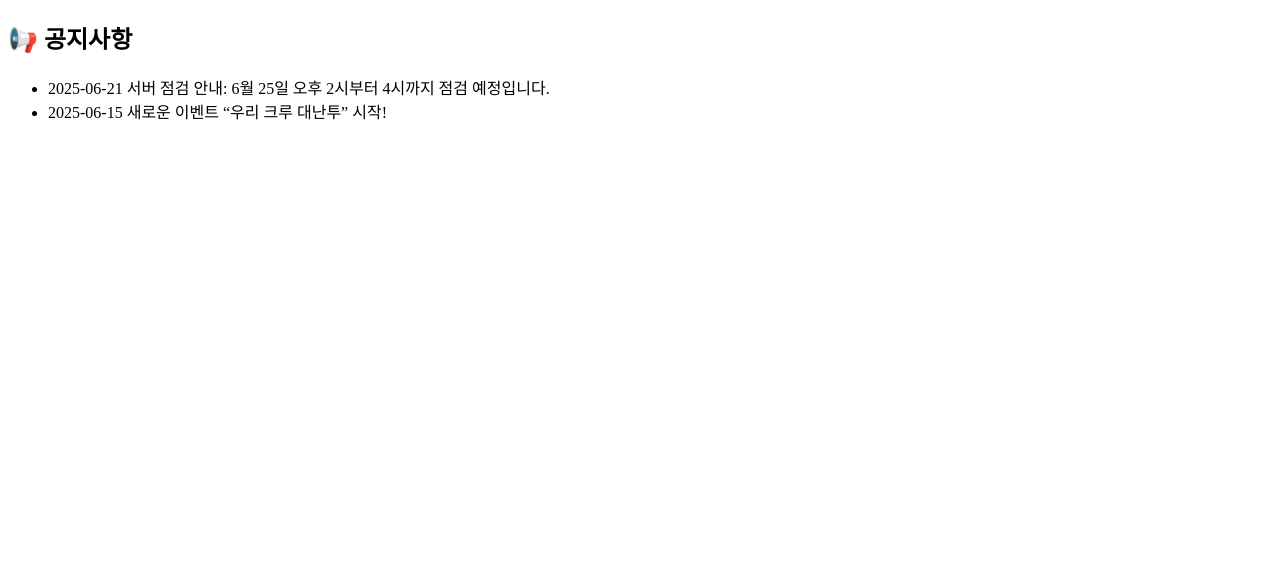
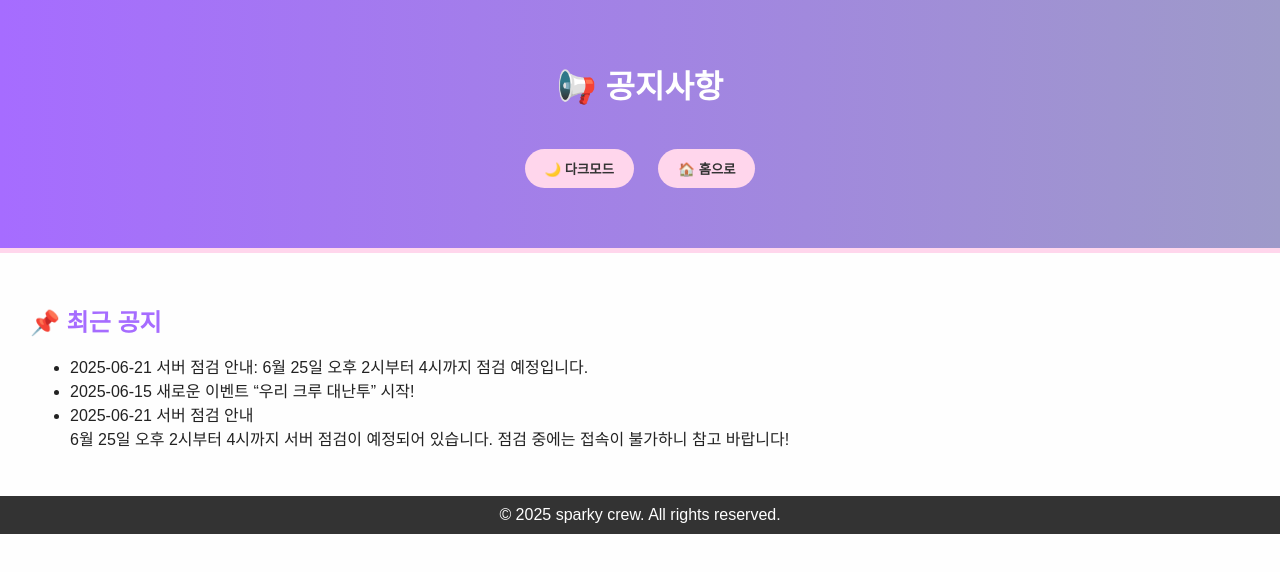
Before and after one commit to sky0427-coduck/sky0427-coduck.github.io, a plain HTML site: page notice.html in a window 1280 px wide. Drawn offline with Linux system fonts and the light colour scheme.

Commit message:
공지사항-메인 연결

```diff
--- a/notice.html
+++ b/notice.html
@@ -4,9 +4,20 @@
   <meta charset="UTF-8" />
   <meta name="viewport" content="width=device-width, initial-scale=1.0" />
   <title>공지사항</title>
+  <link rel="stylesheet" href="css/style.css" />
+  <script src="js/script.js"></script> <!--js 꼭 불러와야함!! 진짜 까먹지좀말자ㅠㅠ-->
+</head>
+
+<body>
+
+  <header>
+    <h1>📢 공지사항</h1>
+    <button onclick="toggleDarkMode()" id="darkModeToggle">🌙 다크모드</button>
+    <button onclick="location.href='main.html'">🏠 홈으로</button>
+  </header>
 
   <section id="notice">
-  <h2>📢 공지사항</h2>
+    <h2>📌 최근 공지</h2>
     <ul class="notice-list">
       <li>
         <span class="date">2025-06-21</span>
@@ -16,6 +27,20 @@
         <span class="date">2025-06-15</span>
         <span class="content">새로운 이벤트 “우리 크루 대난투” 시작!</span>
       </li>
-    <!-- 더 많은 공지 추가 -->
+        <li onclick="toggleDetail(this)">
+      <span class="date">2025-06-21</span>
+      <span class="summary">서버 점검 안내</span>
+      <div class="detail hidden">
+        6월 25일 오후 2시부터 4시까지 서버 점검이 예정되어 있습니다.
+        점검 중에는 접속이 불가하니 참고 바랍니다!
+      </div>
+    </li>
     </ul>
   </section>
+
+  <footer>
+    &copy; 2025 sparky crew. All rights reserved.
+  </footer>
+
+</body>
+</html>
```
Lines whose indentation alone changed are shown as unchanged.
